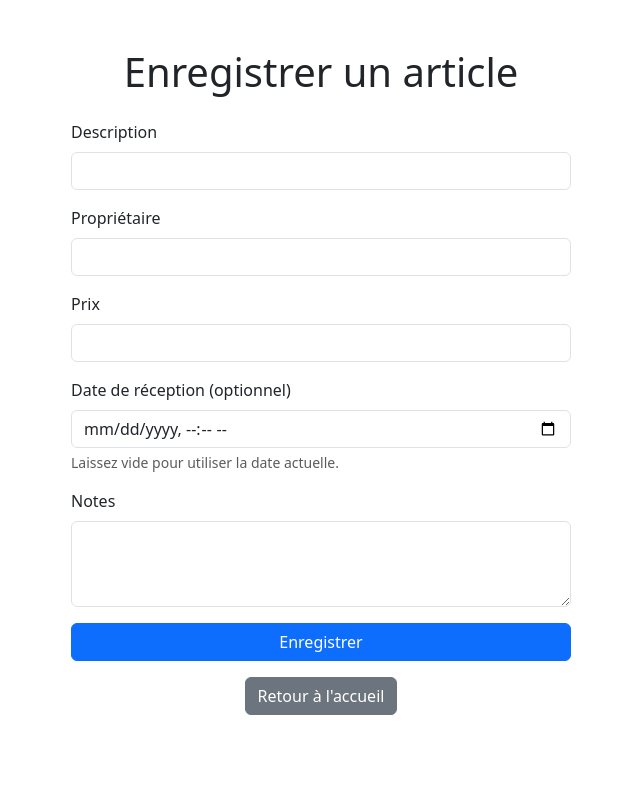
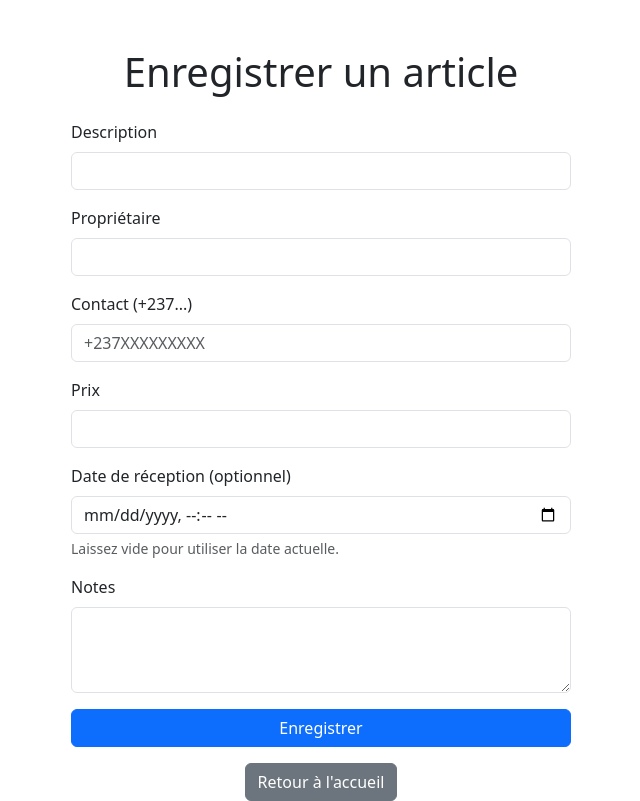
Before and after one commit to KameniAlexNea/pressing-manager, a FastAPI app: page /register in a window 1280 px wide. Shown: the whole page, without its empty margins (319-959 px from the left). Before the commit the page ends 715 px from the top, so only its background shows below. Run offline with FastAPI, Linux system fonts and the light colour scheme.

Commit message:
feat: Add contact field to clothing items and update related templates

```diff
--- a/main.py
+++ b/main.py
@@ -30,6 +30,7 @@ class ClothingItem(BaseModel):
     date_cleaned: str = None
     notes: str = None
     date_delivered: str = None
+    contact: str = None
 
 
 def init_db():
@@ -45,16 +46,13 @@ def init_db():
                     date_received TEXT,
                     date_cleaned TEXT,
                     notes TEXT,
-                    date_delivered TEXT
+                    date_delivered TEXT,
+                    contact TEXT
                  )"""
     )
     # Add new columns if they don't exist
     try:
         c.execute(f"ALTER TABLE {TABLE_NAME} ADD COLUMN notes TEXT")
-    except sqlite3.OperationalError:
-        pass  # Column already exists
-    try:
-        c.execute(f"ALTER TABLE {TABLE_NAME} ADD COLUMN date_delivered TEXT")
     except sqlite3.OperationalError:
         pass  # Column already exists
     conn.commit()
@@ -90,6 +88,7 @@ async def register_item(
     price: float = Form(...),
     notes: str = Form(""),
     date_received: str = Form(""),
+    contact: str = Form(""),
 ):
     owner = owner.upper()  # Uppercase the owner name
     if date_received:
@@ -104,8 +103,8 @@ async def register_item(
     c = conn.cursor()
     item_id = str(uuid.uuid4())
     c.execute(
-        f"""INSERT INTO {TABLE_NAME} (id, description, owner, price, status, date_received, notes, date_delivered)
-                 VALUES (?, ?, ?, ?, ?, ?, ?, ?)""",
+        f"""INSERT INTO {TABLE_NAME} (id, description, owner, price, status, date_received, notes, date_delivered, contact)
+                 VALUES (?, ?, ?, ?, ?, ?, ?, ?, ?)""",
         (
             item_id,
             description,
@@ -115,6 +114,7 @@ async def register_item(
             date_received,
             notes,
             None,
+            contact,
         ),
     )
     conn.commit()
@@ -147,6 +147,7 @@ async def get_item(request: Request, code: str = Form(...)):
             "date_cleaned": row[6],
             "notes": row[7],
             "date_delivered": row[8],
+            "contact": row[9],
         }
         return templates.TemplateResponse(
             "item_details.html", {"request": request, "item": item}
@@ -261,6 +262,7 @@ async def get_pending_items(request: Request, days: int = Form(...)):
                 "date_cleaned": row[6],
                 "notes": row[7],
                 "date_delivered": row[8],
+                "contact": row[9],
             }
         )
     return templates.TemplateResponse(
@@ -294,6 +296,7 @@ async def get_items_by_owner(request: Request, owner: str = Form(...)):
                 "date_cleaned": row[6],
                 "notes": row[7],
                 "date_delivered": row[8],
+                "contact": row[9],
             }
         )
     return templates.TemplateResponse(
@@ -351,6 +354,7 @@ async def view_item(request: Request, code: str):
             "date_cleaned": row[6],
             "notes": row[7],
             "date_delivered": row[8],
+            "contact": row[9],
         }
         return templates.TemplateResponse(
             "item_details.html", {"request": request, "item": item}
--- a/templates/item_details.html
+++ b/templates/item_details.html
@@ -14,6 +14,7 @@
                 <h5 class="card-title">ID: {{ item.id }}</h5>
                 <p class="card-text"><strong>Description:</strong> {{ item.description }}</p>
                 <p class="card-text"><strong>Propriétaire:</strong> {{ item.owner }}</p>
+                <p class="card-text"><strong>Contact:</strong> {{ item.contact or 'N/A' }}</p>
                 <p class="card-text"><strong>Prix:</strong> {{ item.price }}</p>
                 <p class="card-text"><strong>Statut:</strong> {{ item.status }}</p>
                 <p class="card-text"><strong>Date de réception:</strong> {{ item.date_received }}</p>
--- a/templates/owner_list.html
+++ b/templates/owner_list.html
@@ -16,6 +16,7 @@
                     <tr>
                         <th>ID</th>
                         <th>Description</th>
+                        <th>Contact</th>
                         <th>Prix</th>
                         <th>Statut</th>
                         <th>Date de réception</th>
@@ -27,6 +28,7 @@
                     <tr>
                         <td>{{ item.id }}</td>
                         <td>{{ item.description }}</td>
+                        <td>{{ item.contact or 'N/A' }}</td>
                         <td>{{ item.price }}</td>
                         <td>{{ item.status }}</td>
                         <td>{{ item.date_received }}</td>
--- a/templates/pending_list.html
+++ b/templates/pending_list.html
@@ -17,6 +17,7 @@
                         <th>ID</th>
                         <th>Description</th>
                         <th>Propriétaire</th>
+                        <th>Contact</th>
                         <th>Prix</th>
                         <th>Statut</th>
                         <th>Date de réception</th>
@@ -29,6 +30,7 @@
                         <td>{{ item.id }}</td>
                         <td>{{ item.description }}</td>
                         <td>{{ item.owner }}</td>
+                        <td>{{ item.contact or 'N/A' }}</td>
                         <td>{{ item.price }}</td>
                         <td>{{ item.status }}</td>
                         <td>{{ item.date_received }}</td>
--- a/templates/register.html
+++ b/templates/register.html
@@ -17,6 +17,10 @@
             <div class="mb-3">
                 <label for="owner" class="form-label">Propriétaire</label>
                 <input type="text" class="form-control" id="owner" name="owner" required>
+            </div>
+            <div class="mb-3">
+                <label for="contact" class="form-label">Contact (+237...)</label>
+                <input type="tel" class="form-control" id="contact" name="contact" placeholder="+237XXXXXXXXX">
             </div>
             <div class="mb-3">
                 <label for="price" class="form-label">Prix</label>
```
